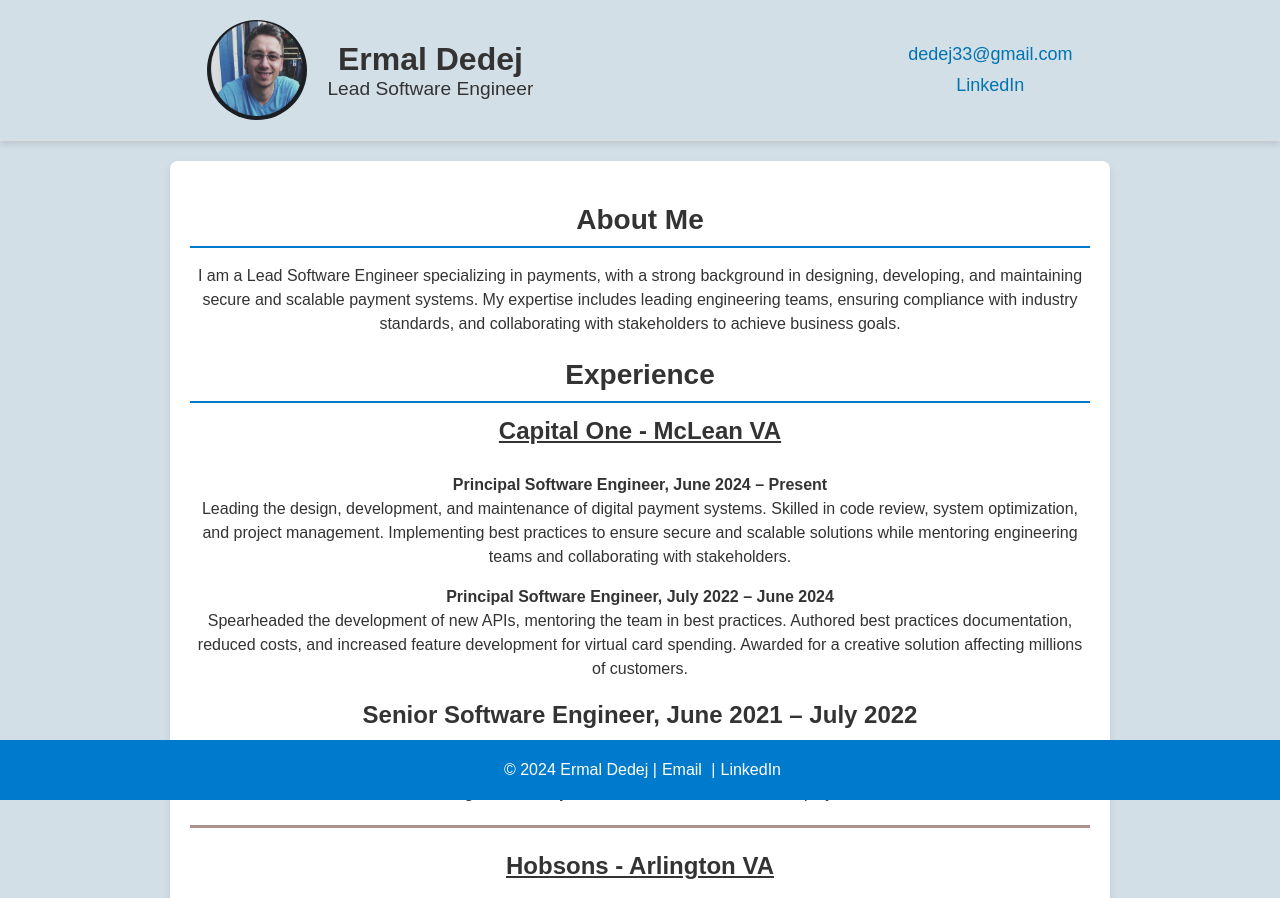
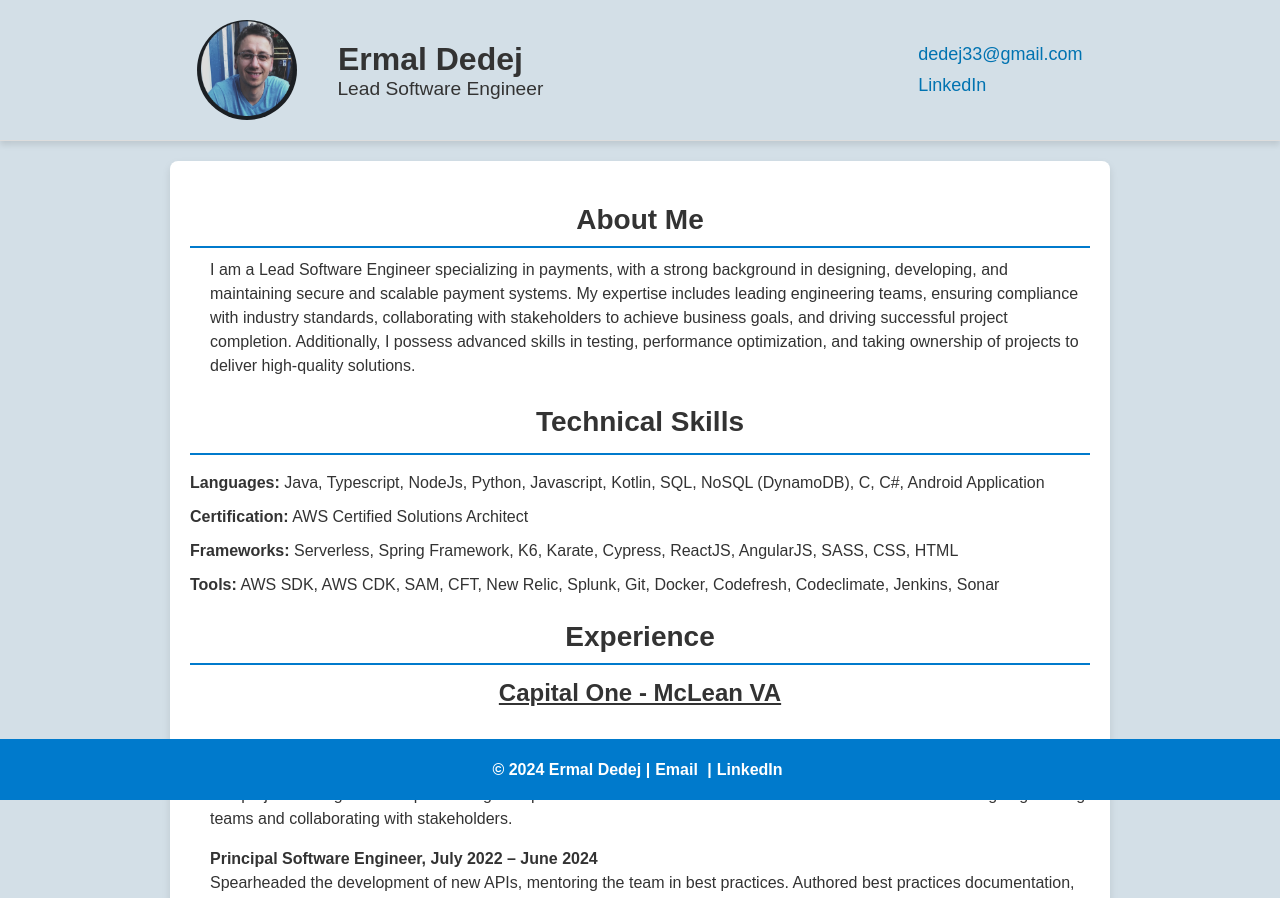
Before and after one commit to ededej/ededej.github.io, a React (Create React App) app in the folder resume-website/: page / in a window 1280 px wide. Shown: the top 898 px of the page. Built offline with nearby package versions, Linux system fonts and the light colour scheme.

Commit message:
update to resume and added technical skills

```diff
--- a/resume-website/src/App.css
+++ b/resume-website/src/App.css
@@ -49,7 +49,6 @@ body {
   background-color: #007acc;
   color: #fff;
   text-align: center;
-  padding: 5px;
   position: fixed;
   width: 100%;
   bottom: 0;
--- a/resume-website/src/components/content/AboutMe/AboutMe.css
+++ b/resume-website/src/components/content/AboutMe/AboutMe.css
@@ -1 +1,18 @@
-/* Add any specific styles for the About Me section here */
+/* Add any specific styles for the AboutMe section here if needed */
+p {
+    padding-left: 20px;
+    margin-top: 5px;
+    text-align: left;
+}
+
+/* Add any specific styles for the AboutMe section here if needed */
+
+ul {
+    list-style-type: none;
+    padding: 0;
+    text-align: left;
+  }
+
+  ul li {
+    margin-bottom: 10px;
+  }
--- a/resume-website/src/components/content/AboutMe/AboutMe.js
+++ b/resume-website/src/components/content/AboutMe/AboutMe.js
@@ -5,7 +5,16 @@ import './AboutMe.css';
 const AboutMe = () => {
   return (
     <Section title="About Me">
-      <p>I am a Lead Software Engineer specializing in payments, with a strong background in designing, developing, and maintaining secure and scalable payment systems. My expertise includes leading engineering teams, ensuring compliance with industry standards, and collaborating with stakeholders to achieve business goals.</p>
+      <p>
+        I am a Lead Software Engineer specializing in payments, with a strong background in designing, developing, and maintaining secure and scalable payment systems. My expertise includes leading engineering teams, ensuring compliance with industry standards, collaborating with stakeholders to achieve business goals, and driving successful project completion. Additionally, I possess advanced skills in testing, performance optimization, and taking ownership of projects to deliver high-quality solutions.
+      </p>
+      <h2>Technical Skills</h2>
+      <ul>
+        <li><strong>Languages:</strong> Java, Typescript, NodeJs, Python, Javascript, Kotlin, SQL, NoSQL (DynamoDB), C, C#, Android Application</li>
+        <li><strong>Certification:</strong> AWS Certified Solutions Architect</li>
+        <li><strong>Frameworks:</strong> Serverless, Spring Framework, K6, Karate, Cypress, ReactJS, AngularJS, SASS, CSS, HTML</li>
+        <li><strong>Tools:</strong> AWS SDK, AWS CDK, SAM, CFT, New Relic, Splunk, Git, Docker, Codefresh, Codeclimate, Jenkins, Sonar</li>
+      </ul>
     </Section>
   );
 }
--- a/resume-website/src/components/content/Experiences/CapitalOne/CapitalOne.js
+++ b/resume-website/src/components/content/Experiences/CapitalOne/CapitalOne.js
@@ -10,9 +10,9 @@ const CapitalOne = () => {
 
       <p><strong>Principal Software Engineer, July 2022 – June 2024</strong><br/>
       Spearheaded the development of new APIs, mentoring the team in best practices. Authored best practices documentation, reduced costs, and increased feature development for virtual card spending. Awarded for a creative solution affecting millions of customers.</p>
-
-      <h3>Senior Software Engineer, June 2021 – July 2022</h3>
-      <p>Designed a high-traffic API with low latency for virtual credit cards. Analyzed and improved system performance, implemented threading for efficiency, and utilized AWS for scalable deployment.</p>
+      <p><strong>Senior Software Engineer, June 2021 – July 2022</strong><br/>
+      Designed a high-traffic API with low latency for virtual credit cards. Analyzed and improved system performance, implemented threading for efficiency, and utilized AWS for scalable deployment.</p>
+      <p><strong>Stack:</strong> Java, Kotlin, Python, Springboot, Lambda, Fargate, EC2, DynamoDb, Rest API%E2%80%99s, New Relic, Splunk, K6, Karate</p>
     </div>
   );
 }
--- a/resume-website/src/components/content/Experiences/Hobsons/Hobsons.js
+++ b/resume-website/src/components/content/Experiences/Hobsons/Hobsons.js
@@ -10,6 +10,7 @@ const Hobsons = () => {
 
       <p><strong>Software Engineer - Naviance, Apr 2019 – Dec 2019</strong><br/>
       Implemented self-service SAML for secure authentication, migrated CI processes to Codefresh, and enhanced testing and deployment speeds.</p>
+      <p><strong>Stack:</strong> Typescript, NodeJs, AWS lambda, DynamoDb, API Gateway, SQL, PHP, React, SAML, New Relic, Splunk, Cypress</p>
     </div>
   );
 }
--- a/resume-website/src/components/content/Experiences/PyramidSystems/PyramidSystems.js
+++ b/resume-website/src/components/content/Experiences/PyramidSystems/PyramidSystems.js
@@ -9,9 +9,9 @@ const PyramidSystems = () => {
       Collaborated with business analysts and team leads to meet development requirements. Assisted in all phases of software development and supported new team members.</p>
 
       <p><strong>Software Engineer I, June 2017 – June 2018</strong><br/>
-      Enhanced USCIS scheduling systems with a new algorithm, improved efficiency, and developed a scheduler calendar feature.<br/>
-      <em>Tech:</em> Java, jUnit, Spring, SQL, AWS EC2 microservices, Angular, Jenkins.</p>
-    </div>
+      Enhanced USCIS scheduling systems with a new algorithm, improved efficiency, and developed a scheduler calendar feature.<br/> </p>
+      <p><strong>Stack:</strong> Java, jUnit, Springboot, SQL, AWS EC2 microservices, AngularJs, Javascript, Jenkins, Git.</p>
+      </div>
   );
 }
 
--- a/resume-website/src/components/content/Experiences/SAIC/SAIC.js
+++ b/resume-website/src/components/content/Experiences/SAIC/SAIC.js
@@ -8,6 +8,7 @@ const SAIC = () => {
       <p><strong>Technical Intern, January 2017 – May 2017</strong><br/>
       Worked on projects involving biometric hardware and Android applications, gained experience with Atlassian tools.<br/>
       <em>Skills used:</em> Java, Android, .Net, passport hardware reader, NFC Android Phone.</p>
+      <p><strong>Stack:</strong> Java, Android, .Net, GIT, passport hardware reader, NFC Android Phone.</p>
     </div>
   );
 }
--- a/resume-website/src/components/footer/Footer.css
+++ b/resume-website/src/components/footer/Footer.css
@@ -2,7 +2,8 @@
   background-color: #007acc;
   color: #fff;
   text-align: inherit;
-  padding: 5px;
+  padding: 0px ;
+  margin-top: 10px;
   position: fixed;
   width: 100%;
   bottom: 0;
--- a/resume-website/src/components/footer/Footer.js
+++ b/resume-website/src/components/footer/Footer.js
@@ -4,10 +4,10 @@ import './Footer.css'; // Create this CSS file for styling
 const Footer = () => {
   return (
     <footer className="footer">
-      <p>&copy; 2024 Ermal Dedej |
+      <h4>&copy; 2024 Ermal Dedej |
       <a href="mailto:dedej33@gmail.com" className="header-email">Email</a> |
           <a href="https://www.linkedin.com/in/ermal-dedej-3258b2b6/" target="_blank" rel="noopener noreferrer" className="header-linkedin">LinkedIn</a>
-          </p>
+          </h4>
     </footer>
   );
 }
```
